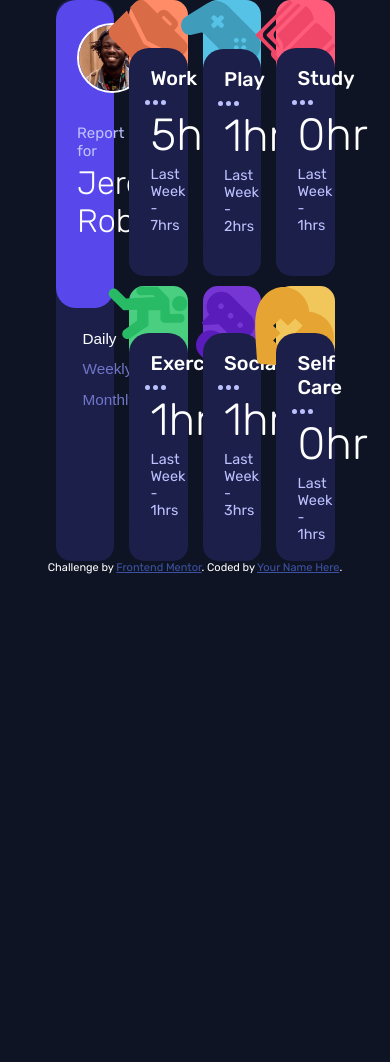
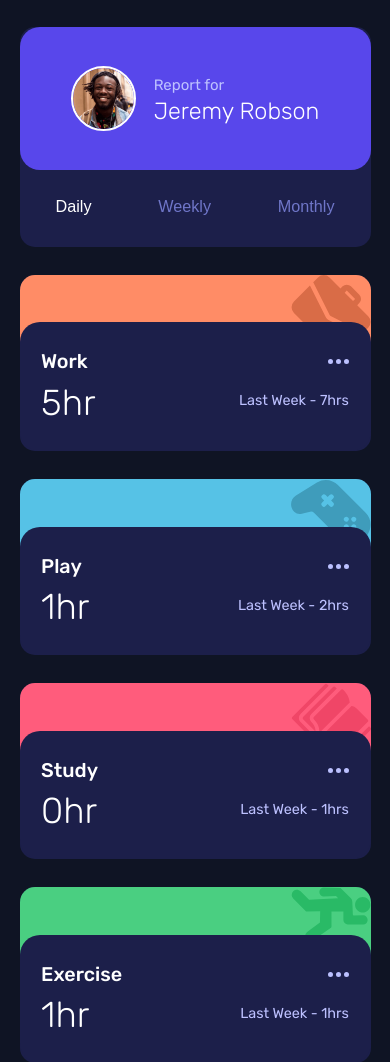
Before and after one commit to otatame/fementor-time-tracking, a plain HTML site: page index.html in a window 390 px wide. Shown: the top 1062 px of the page. Before the commit the page ends 844 px from the top, so only its background shows below. Drawn offline with nearby package versions, Linux system fonts and the light colour scheme.

Commit message:
final v1.0

```diff
--- a/index.html
+++ b/index.html
@@ -22,8 +22,10 @@
       <div class="grid-content">
         <div class="bio">
           <img src="/images/image-jeremy.png" alt="prof-pic">
+          <div class="text-bio">
             <p>Report for</p>
-          <h4>Jeremy<br>Robson</h4>
+            <h4>Jeremy Robson</h4>
+          </div>
         </div>
         <div class="list">
           <button class="btn active" id="daily" value="daily">Daily</button>
@@ -39,8 +41,10 @@
         </div>
         <article class="content">
           <p class="title"><img src="/images/icon-ellipsis.svg" alt=""></p>
+          <div class="timeframing">
             <h3 class="time"></h3>
             <p class="prev"><span class="prev-desc">Last Week</span> - <span class="prev-time"></span></p>
+          </div>
         </article>
       </div>
 
@@ -51,8 +55,10 @@
         </div>
         <article class="content">
           <p class="title"><img src="/images/icon-ellipsis.svg" alt=""></p>
+          <div class="timeframing">
             <h3 class="time"></h3>
             <p class="prev"><span class="prev-desc">Last Week</span> - <span class="prev-time"></span></p>
+          </div>
         </article>
       </div>
 
@@ -63,8 +69,10 @@
         </div>
         <article class="content">
           <p class="title"><img src="/images/icon-ellipsis.svg" alt=""></p>
+          <div class="timeframing">
             <h3 class="time"></h3>
             <p class="prev"><span class="prev-desc">Last Week</span> - <span class="prev-time"></span></p>
+          </div>
         </article>
       </div>
 
@@ -75,8 +83,10 @@
         </div>
         <article class="content">
           <p class="title"><img src="/images/icon-ellipsis.svg" alt=""></p>
+          <div class="timeframing">
             <h3 class="time"></h3>
             <p class="prev"><span class="prev-desc">Last Week</span> - <span class="prev-time"></span></p>
+          </div>
         </article>
       </div>
 
@@ -87,8 +97,10 @@
         </div>
         <article class="content">
           <p class="title"><img src="/images/icon-ellipsis.svg" alt=""></p>
+          <div class="timeframing">
             <h3 class="time"></h3>
             <p class="prev"><span class="prev-desc">Last Week</span> - <span class="prev-time"></span></p>
+          </div>
         </article>
       </div>
 
@@ -99,8 +111,10 @@
         </div>
         <article class="content">
           <p class="title"><img src="/images/icon-ellipsis.svg" alt=""></p>
+          <div class="timeframing">
             <h3 class="time"></h3>
             <p class="prev"><span class="prev-desc">Last Week</span> - <span class="prev-time"></span></p>
+          </div>
         </article>
       </div>
     </section>
--- a/style.scss
+++ b/style.scss
@@ -59,6 +59,7 @@ body{
         grid-template-rows: repeat(2, 1fr);
         grid-column-gap: 15px;
         grid-row-gap: 10px;
+
 
         .grid-content{
             background: $db;
@@ -453,3 +454,104 @@ body{
     }
 
 }
+
+@media screen and (max-width: 1076px){
+    #main-container{
+
+        #container-grid{
+            display: flex;
+            flex-direction: column;
+            min-width: 70%;
+            margin: 1rem 0;
+
+            .grid-content{
+                min-width: 100%;
+                margin: .5rem 0;
+            }
+
+            .grid-content:nth-child(1){
+
+                .bio{
+                    flex-direction: row;
+                    align-items: center;
+                    justify-content: center;
+                    padding: .5rem 2rem;
+
+                    img{
+                        width: 75px;
+                        height: 75px;
+                    }
+
+                    .text-bio{
+                        margin-top: 1rem;
+                        padding-left: 1rem;
+                    }
+                }
+
+                .list{
+                    flex-direction: row;
+                    justify-content: space-between;
+                    padding: 1.5rem 2rem 1rem 2rem;
+
+                    .btn{
+                        font-size: 1rem;
+                    }
+                }
+            }
+
+            .grid-content:not(:first-child){
+                min-height: 0;
+
+                .content{
+                    padding: 1.5rem 1.2rem 1.5rem 1.2rem;
+
+                    .timeframing{
+                        display: flex;
+                        justify-content: space-between;
+                        align-items: center;
+
+                        h3{
+                            margin-top: .4rem;
+                            font-size: 2rem;
+                        }
+                    }
+                }
+            }
+        }
+    }
+}
+
+@media screen and (max-width: 570px){
+    #main-container{
+
+        #container-grid{
+            min-width: 90%;
+
+            .grid-content:nth-child(1){
+
+                .bio{
+                    padding: 0 1rem 0 1rem;
+
+                    img{
+                        width: 65px;
+                        height: 65px;
+                    }
+
+                    .text-bio{
+
+                        h4{
+                            font-size: 1.3rem;
+                        }
+                    }
+                }
+
+                .list{
+
+                    .btn{
+                        font-size: .9rem;
+                    }
+                }
+            }
+        }
+    }
+}
```
Also changed, not shown: style.css, 1 other file. Lines whose indentation alone changed are shown as unchanged.
